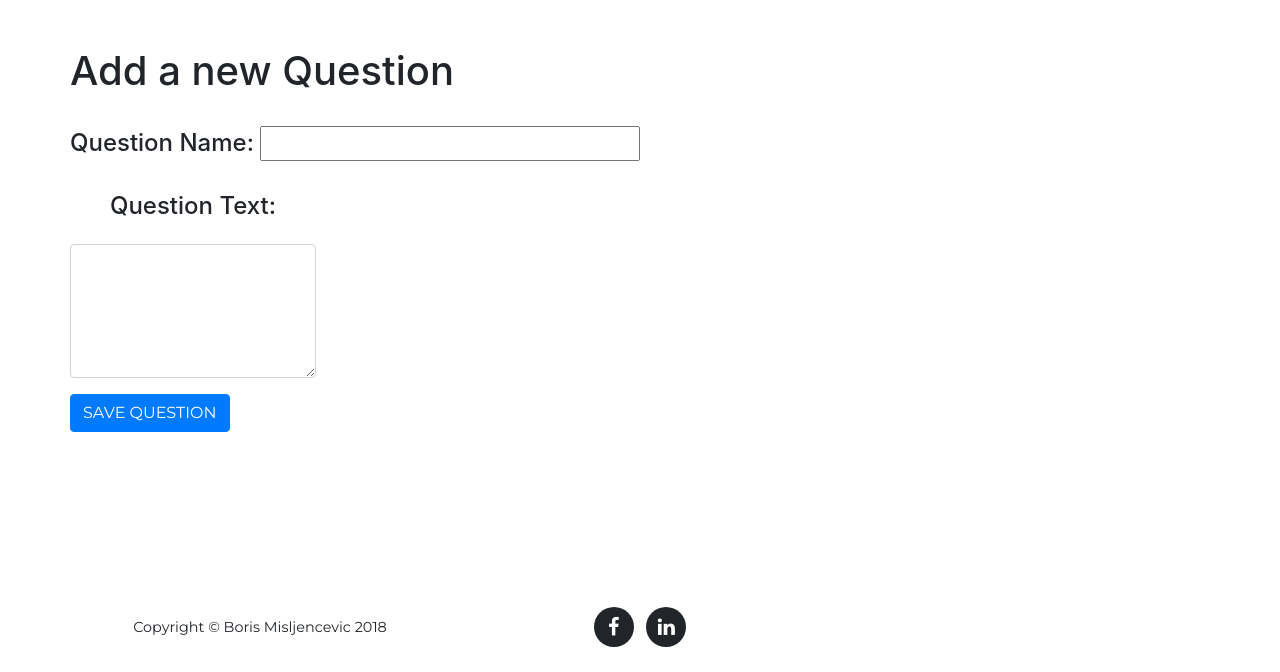
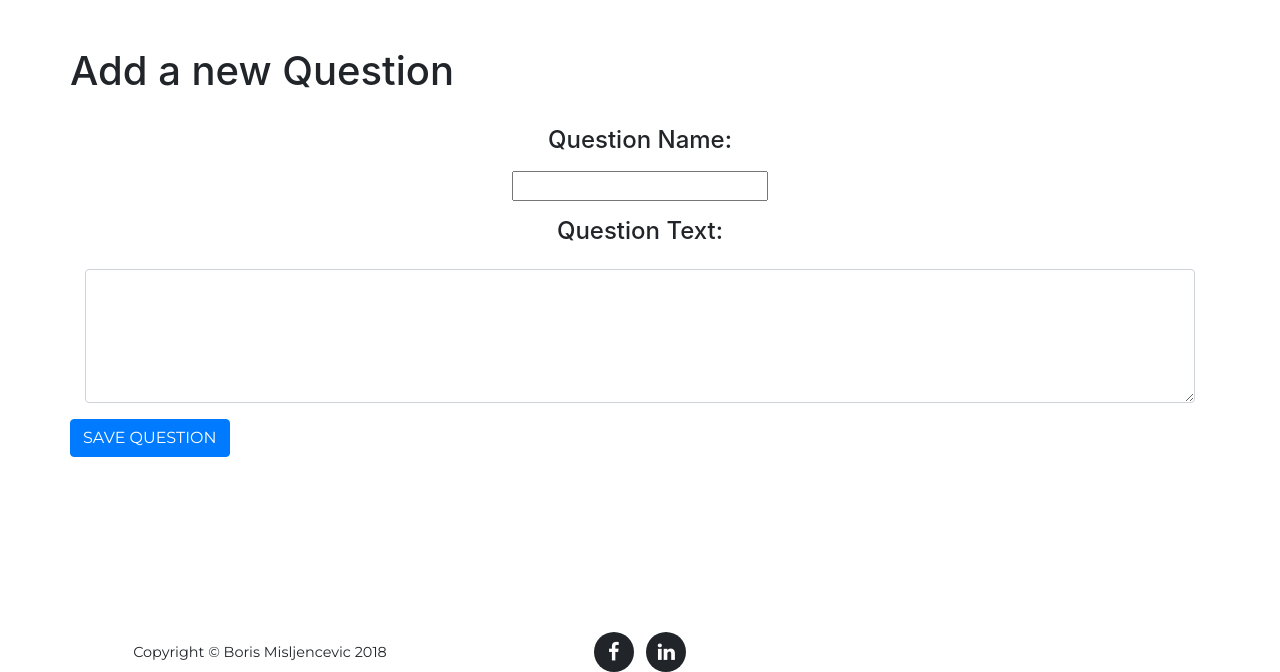
Before and after one commit to bmisljen/django_questions_answers, a Django app: page /qanda/displayaddquestion/ in a window 1280 px wide. Shown: the part 103-775 px from the top of the page. Run offline with Django 3.2, Linux system fonts and the light colour scheme; parts of the project's set-up code (start-up, migrations or seed data) failed here and were passed over; some libraries are stand-ins or nearby versions; some web fonts are replaced.

Commit message:
visual changes 3

```diff
--- a/qanda/templates/qanda/displayAddQuestion.html
+++ b/qanda/templates/qanda/displayAddQuestion.html
@@ -51,14 +51,16 @@
           <form action="{% url 'qanda:addquestion' %}" method="post">
             {% csrf_token %}
              <div class="row">
-            	<div class="col-xs-12 text-center">
+            	<div class="col-lg-12 text-center">
                  	 {{ value|linebreaks }}
                 	 {{ value|linebreaks }}
-            		<h4 class="service-heading">Question Name: <input type="text" id="questionname" name="questionname" value="" required/></h4>
+            		<h4 class="service-heading">Question Name:</h4>
+            		 {{ value|linebreaks }}
+            		<input type="text" id="questionname" name="questionname" value="" required/>
           		</div>
          	 </div>
           	<div class="row">
-            	<div class="col-xs-12 text-center">
+            	<div class="col-lg-12 text-center">
                  	 {{ value|linebreaks }}
                 	 {{ value|linebreaks }}
                 	<div class="form-group">
```
